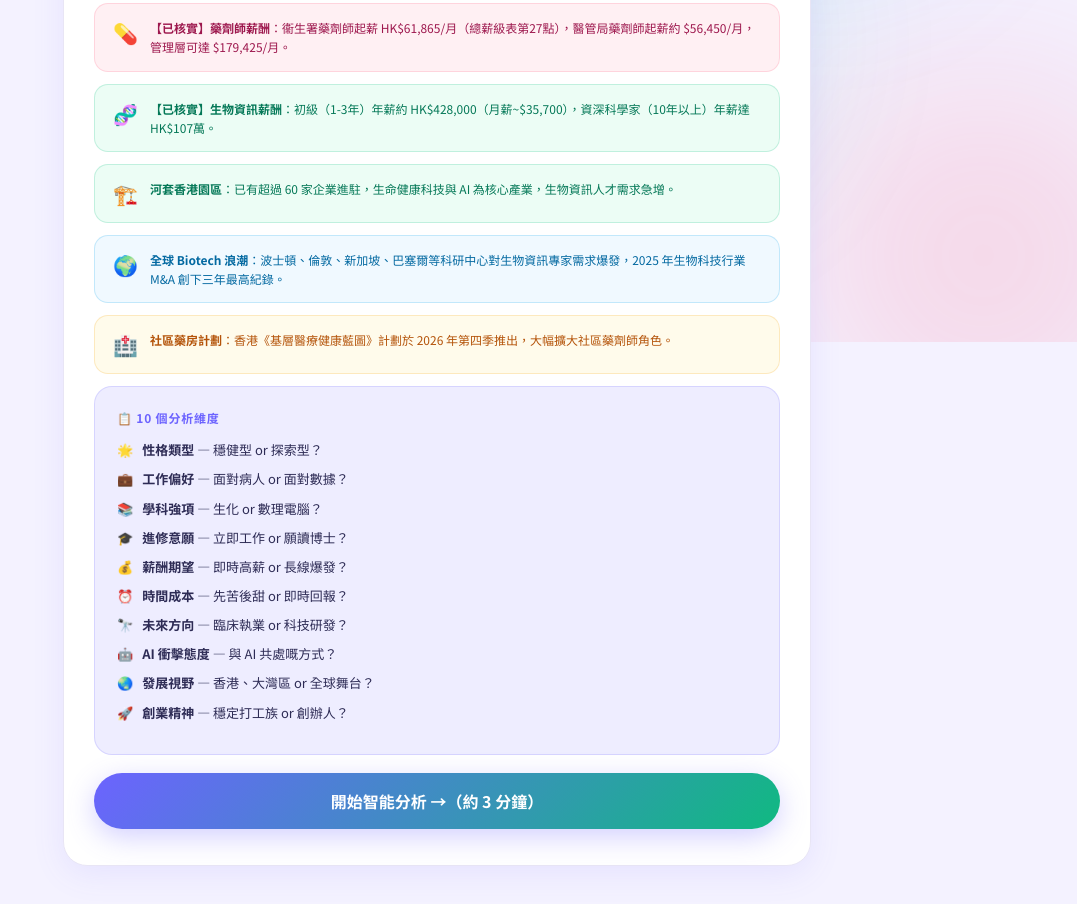
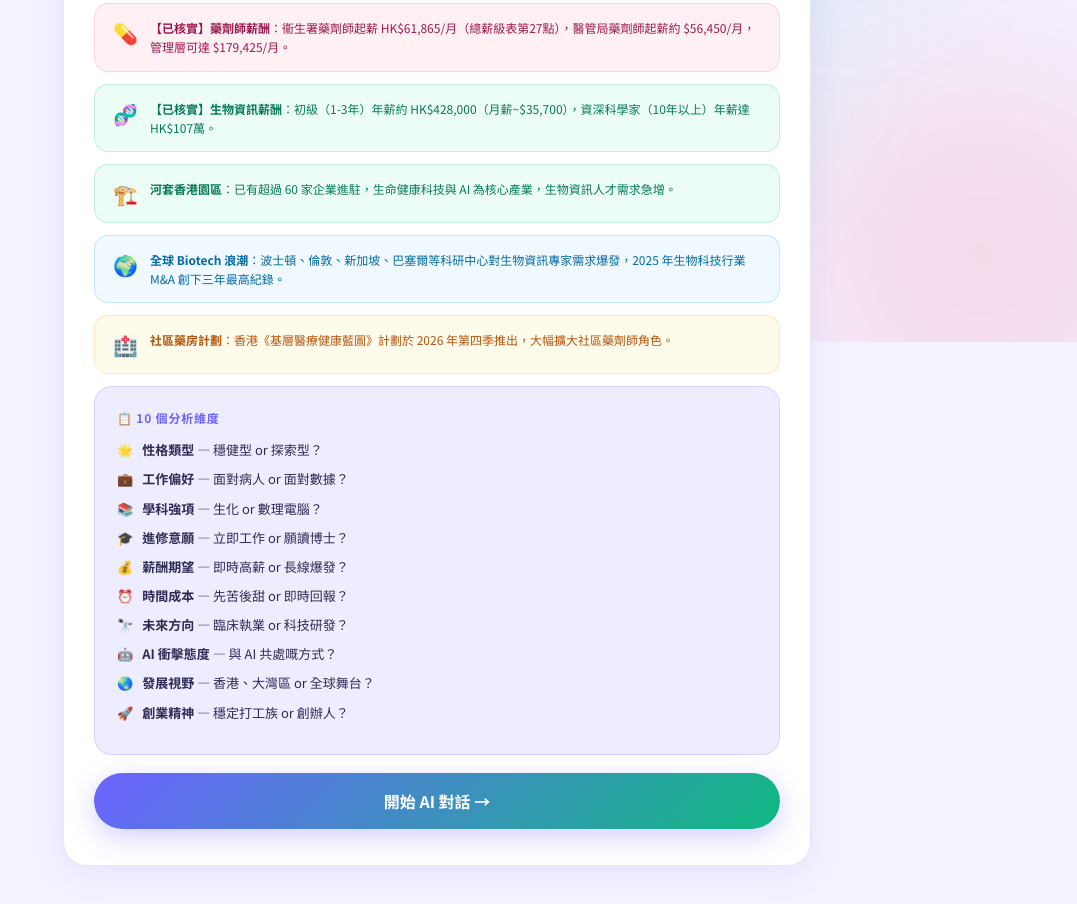
Before and after one commit to legogogoagent/biopath-navigator, a plain HTML site: page index.html in a window 1280 px wide. Shown: the part 458-1362 px from the top of the page, without its empty margins (203-1280 px from the left). Drawn offline with Linux system fonts and the light colour scheme.

Commit message:
feat: add early-finish button, update intro text

```diff
--- a/index.html
+++ b/index.html
@@ -310,7 +310,7 @@ body{font-family:'Noto Sans HK',sans-serif;background:var(--bg);color:var(--text
       <li>🌏 <span><strong>發展視野</strong> — 香港、大灣區 or 全球舞台？</span></li>
       <li>🚀 <span><strong>創業精神</strong> — 穩定打工族 or 創辦人？</span></li>
     </div>
-    <button class="btn-s" onclick="startQuiz()">開始智能分析 →（約 3 分鐘）</button>
+    <button class="btn-s" onclick="startQuiz()">開始 AI 對話 →</button>
   </div>
 
   <!-- QUIZ -->
@@ -323,6 +323,7 @@ body{font-family:'Noto Sans HK',sans-serif;background:var(--bg);color:var(--text
       <button class="nbk" id="bkBtn" onclick="prevQ()">← 返回</button>
       <button class="nxt" id="nxBtn" onclick="nextQ()">下一題 →</button>
     </div>
+    <button class="end-btn" id="endBtn" onclick="finishEarly()">🎯 提前结束，查看分析 →</button>
   </div>
 
   <!-- RESULT -->
```
